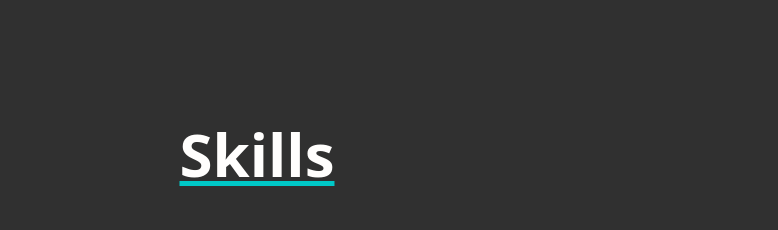
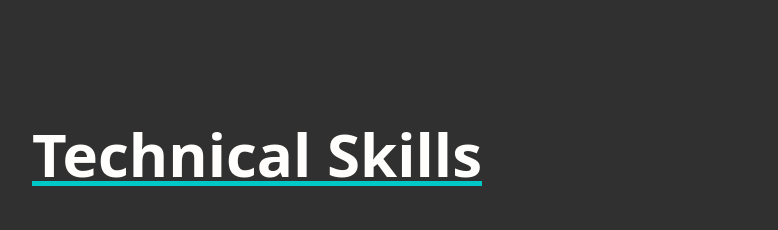
Before and after one commit to devmwang/personal-site, a Next.js app: page / in a window 1280 px wide. Shown: the part 1180-1410 px from the top of the page, without its empty margins (383-1161 px from the left). Built offline with nearby package versions, Linux system fonts and the light colour scheme; no server answers.

Commit message:
Modified section text

```diff
--- a/src/pages/index.tsx
+++ b/src/pages/index.tsx
@@ -329,7 +329,7 @@ const SkillsSection = ({
     return (
         <>
             <h1 className="text-5xl md:text-6xl leading-normal font-semibold text-white align-middle underline decoration-accent underline-offset-4 decoration-[5px]">
-                {"Skills"}
+                {"Technical Skills"}
             </h1>
             <h1 className="text-4xl md:text-5xl mt-10 leading-normal font-medium text-white align-middle">
                 {"Languages"}
```
